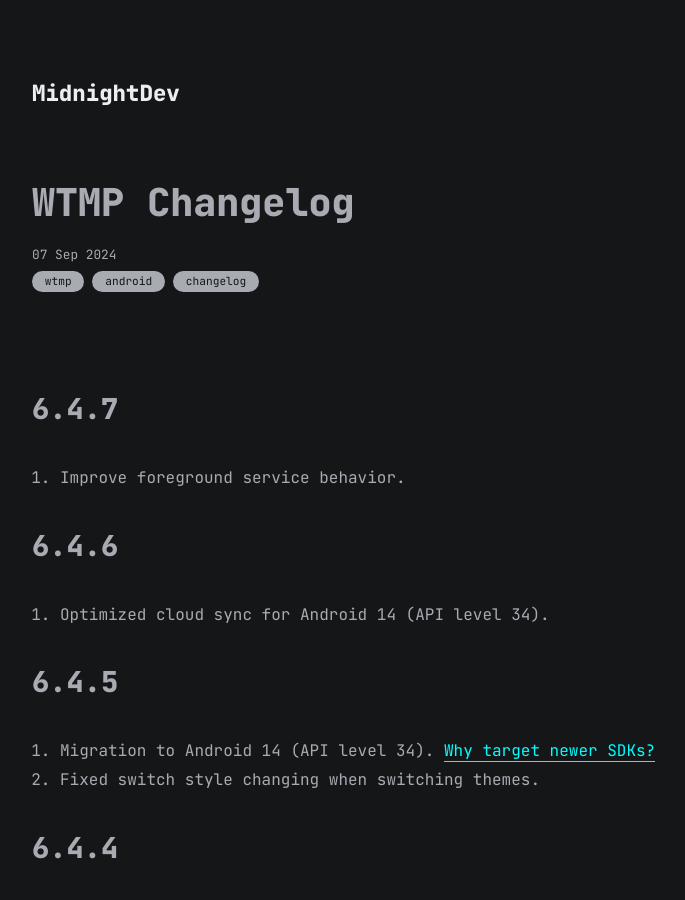
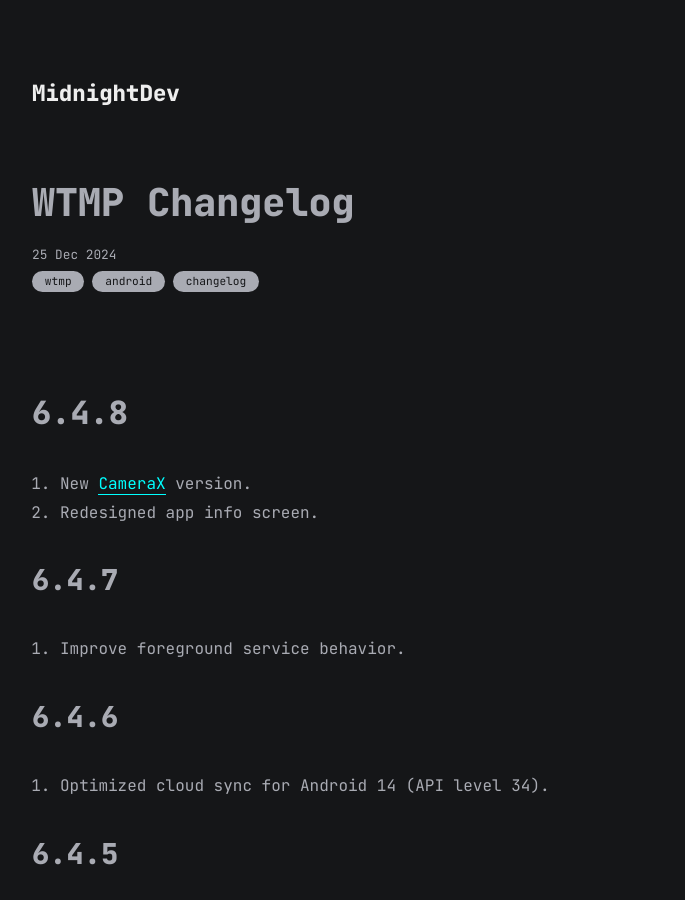
Before and after one commit to mdnghtdv/mdnghtdv.github.io, a Jekyll site: the page built from all_collections/_posts/2024-12-25-wtmp-changelog.md, in a window 1280 px wide and 900 px high. Shown: the whole window, without its empty margins (283-968 px from the left). Built offline with Jekyll 4.4.1, drawn with Linux system fonts in a browser that asks for light colours.

Commit message:
Update and rename 2024-09-07-wtmp-changelog.md to 2024-12-25-wtmp-changelog.md

```diff
--- a/all_collections/_posts/2024-09-07-wtmp-changelog.md
+++ b/all_collections/_posts/2024-12-25-wtmp-changelog.md
@@ -1,9 +1,14 @@
 ---
 layout: post
 title: WTMP Changelog
-date: 2024-09-07
+date: 2024-12-25
 categories: [wtmp, android, changelog]
 ---
+
+# 6.4.8
+
+1. New [CameraX](https://developer.android.com/jetpack/androidx/releases/camera) version.
+2. Redesigned app info screen.
 
 ## 6.4.7
 
```
